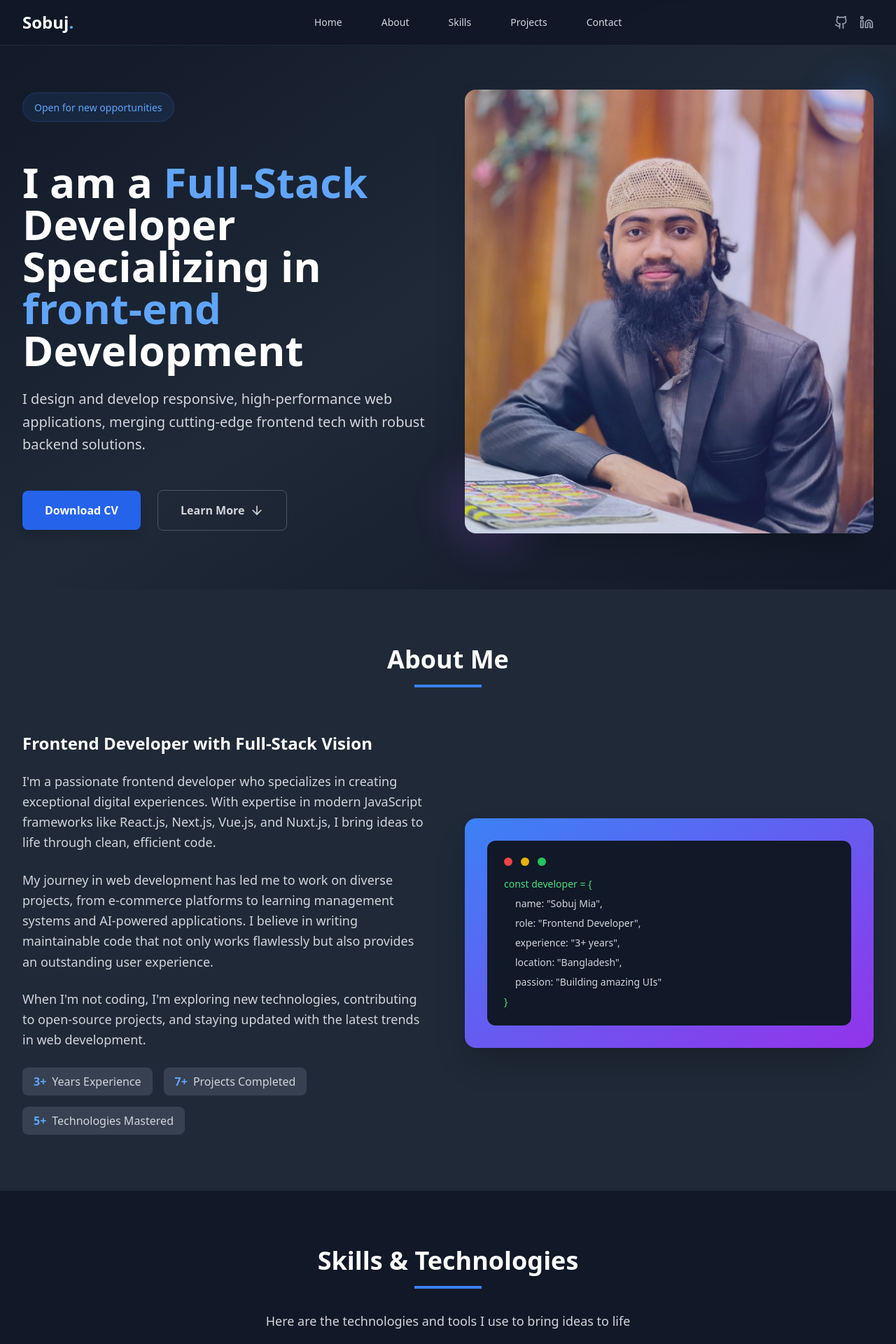
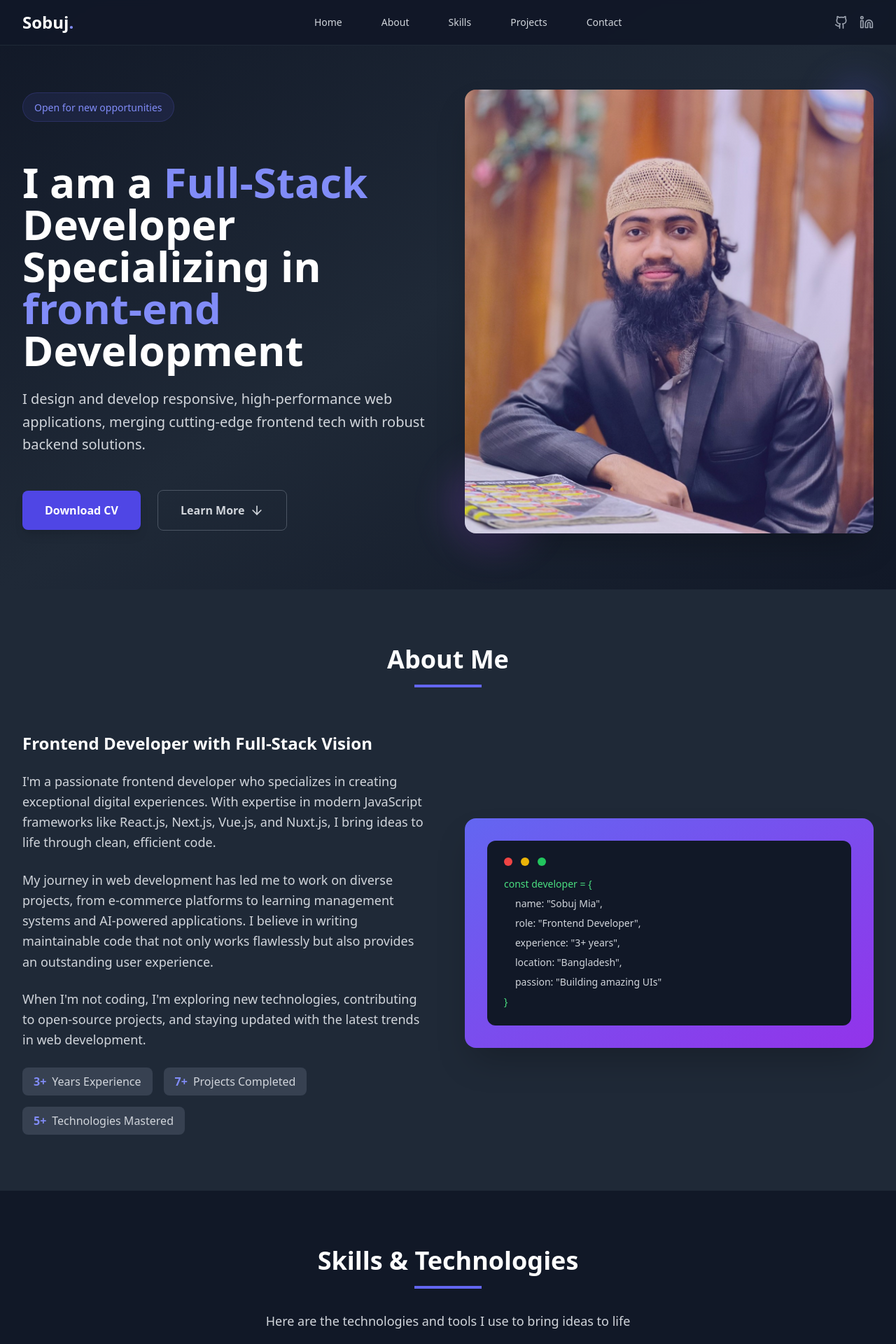
Before and after one commit to ssSobuj/dark-portfolio, a React (Vite) app: page / in a window 1280 px wide. Shown: the top 1920 px of the page at 70% size. Built offline with nearby package versions, Linux system fonts and the light colour scheme.

Commit message:
change primary color

```diff
--- a/src/components/About.tsx
+++ b/src/components/About.tsx
@@ -1,5 +1,4 @@
-
-import React from 'react';
+import React from "react";
 
 const About = () => {
   return (
@@ -7,7 +6,7 @@ const About = () => {
       <div className="max-w-7xl mx-auto px-4 sm:px-6 lg:px-8">
         <div className="text-center mb-16">
           <h2 className="text-4xl font-bold text-white mb-4">About Me</h2>
-          <div className="w-24 h-1 bg-blue-500 mx-auto mb-8"></div>
+          <div className="w-24 h-1 bg-indigo-500 mx-auto mb-8"></div>
         </div>
 
         <div className="grid lg:grid-cols-2 gap-12 items-center">
@@ -17,40 +16,46 @@ const About = () => {
             </h3>
 
             <p className="text-gray-300 text-lg leading-relaxed">
-              I'm a passionate frontend developer who specializes in creating exceptional digital experiences.
-              With expertise in modern JavaScript frameworks like React.js, Next.js, Vue.js, and Nuxt.js,
+              I'm a passionate frontend developer who specializes in creating
+              exceptional digital experiences. With expertise in modern
+              JavaScript frameworks like React.js, Next.js, Vue.js, and Nuxt.js,
               I bring ideas to life through clean, efficient code.
             </p>
 
             <p className="text-gray-300 text-lg leading-relaxed">
-              My journey in web development has led me to work on diverse projects, from e-commerce platforms
-              to learning management systems and AI-powered applications. I believe in writing maintainable code
-              that not only works flawlessly but also provides an outstanding user experience.
+              My journey in web development has led me to work on diverse
+              projects, from e-commerce platforms to learning management systems
+              and AI-powered applications. I believe in writing maintainable
+              code that not only works flawlessly but also provides an
+              outstanding user experience.
             </p>
 
             <p className="text-gray-300 text-lg leading-relaxed">
-              When I'm not coding, I'm exploring new technologies, contributing to open-source projects,
-              and staying updated with the latest trends in web development.
+              When I'm not coding, I'm exploring new technologies, contributing
+              to open-source projects, and staying updated with the latest
+              trends in web development.
             </p>
 
             <div className="flex flex-wrap gap-4 mt-8">
               <div className="bg-gray-700 px-4 py-2 rounded-lg">
-                <span className="text-blue-400 font-semibold">3+</span>
+                <span className="text-indigo-400 font-semibold">3+</span>
                 <span className="text-gray-300 ml-2">Years Experience</span>
               </div>
               <div className="bg-gray-700 px-4 py-2 rounded-lg">
-                <span className="text-blue-400 font-semibold">7+</span>
+                <span className="text-indigo-400 font-semibold">7+</span>
                 <span className="text-gray-300 ml-2">Projects Completed</span>
               </div>
               <div className="bg-gray-700 px-4 py-2 rounded-lg">
-                <span className="text-blue-400 font-semibold">5+</span>
-                <span className="text-gray-300 ml-2">Technologies Mastered</span>
+                <span className="text-indigo-400 font-semibold">5+</span>
+                <span className="text-gray-300 ml-2">
+                  Technologies Mastered
+                </span>
               </div>
             </div>
           </div>
 
           <div className="relative">
-            <div className="bg-gradient-to-br from-blue-500 to-purple-600 rounded-2xl p-8 shadow-2xl">
+            <div className="bg-gradient-to-br from-indigo-500 to-purple-600 rounded-2xl p-8 shadow-2xl">
               <div className="bg-gray-900 rounded-xl p-6 space-y-4">
                 <div className="flex items-center space-x-3">
                   <div className="w-3 h-3 bg-red-500 rounded-full"></div>
@@ -58,12 +63,24 @@ const About = () => {
                   <div className="w-3 h-3 bg-green-500 rounded-full"></div>
                 </div>
                 <div className="space-y-2">
-                  <div className="text-green-400 text-sm">const developer = {`{`}</div>
-                  <div className="text-gray-300 text-sm ml-4">name: "Sobuj Mia",</div>
-                  <div className="text-gray-300 text-sm ml-4">role: "Frontend Developer",</div>
-                  <div className="text-gray-300 text-sm ml-4">experience: "3+ years",</div>
-                  <div className="text-gray-300 text-sm ml-4">location: "Bangladesh",</div>
-                  <div className="text-gray-300 text-sm ml-4">passion: "Building amazing UIs"</div>
+                  <div className="text-green-400 text-sm">
+                    const developer = {`{`}
+                  </div>
+                  <div className="text-gray-300 text-sm ml-4">
+                    name: "Sobuj Mia",
+                  </div>
+                  <div className="text-gray-300 text-sm ml-4">
+                    role: "Frontend Developer",
+                  </div>
+                  <div className="text-gray-300 text-sm ml-4">
+                    experience: "3+ years",
+                  </div>
+                  <div className="text-gray-300 text-sm ml-4">
+                    location: "Bangladesh",
+                  </div>
+                  <div className="text-gray-300 text-sm ml-4">
+                    passion: "Building amazing UIs"
+                  </div>
                   <div className="text-green-400 text-sm">{`}`}</div>
                 </div>
               </div>
--- a/src/components/Hero.tsx
+++ b/src/components/Hero.tsx
@@ -30,19 +30,19 @@ const Hero = () => {
           {/* Text Content */}
           <div className="animate-fade-in text-center lg:text-left">
             <div className="mb-8">
-              <div className="inline-block px-4 py-2 bg-blue-500/10 border border-blue-500/20 rounded-full mb-6">
-                <span className="text-blue-400 text-sm font-medium">
+              <div className="inline-block px-4 py-2 bg-indigo-500/10 border border-indigo-500/20 rounded-full mb-6">
+                <span className="text-indigo-400 text-sm font-medium">
                   Open for new opportunities
                 </span>
               </div>
             </div>
 
             <h1 className="text-4xl sm:text-5xl lg:text-6xl font-bold text-white mb-6 leading-tight">
-              I am a <span className="text-blue-400">Full-Stack</span>
+              I am a <span className="text-indigo-400">Full-Stack</span>
               <br />
               Developer Specializing in
               <br />
-              <span className="text-blue-400">front-end</span> Development
+              <span className="text-indigo-400">front-end</span> Development
             </h1>
 
             <p className="text-xl text-gray-300 mb-12 leading-relaxed">
@@ -55,7 +55,7 @@ const Hero = () => {
               <a
                 href="/Md_Sabuj_Mia_Frontend_Developer_CV_2025.pdf"
                 download
-                className="bg-blue-600 hover:bg-blue-700 text-white px-8 py-4 rounded-lg font-semibold transition-all duration-300 transform hover:scale-105 shadow-lg hover:shadow-xl"
+                className="bg-indigo-600 hover:bg-indigo-700 text-white px-8 py-4 rounded-lg font-semibold transition-all duration-300 transform hover:scale-105 shadow-lg hover:shadow-xl"
               >
                 Download CV
               </a>
@@ -80,11 +80,11 @@ const Hero = () => {
                 className="w-full h-auto rounded-2xl shadow-2xl object-cover"
               />
               {/* Gradient overlay for better integration */}
-              <div className="absolute inset-0 bg-gradient-to-tr from-blue-500/20 to-purple-600/20 rounded-2xl"></div>
+              <div className="absolute inset-0 bg-gradient-to-tr from-indigo-500/20 to-purple-600/20 rounded-2xl"></div>
             </div>
 
             {/* Decorative elements */}
-            <div className="absolute -top-4 -right-4 w-20 h-20 bg-blue-500/20 rounded-full blur-xl"></div>
+            <div className="absolute -top-4 -right-4 w-20 h-20 bg-indigo-500/20 rounded-full blur-xl"></div>
             <div className="absolute -bottom-6 -left-6 w-32 h-32 bg-purple-500/20 rounded-full blur-xl"></div>
           </div>
         </div>
--- a/src/components/Navbar.tsx
+++ b/src/components/Navbar.tsx
@@ -1,27 +1,29 @@
-
-import React, { useState } from 'react';
-import { Github, Linkedin, Menu, X } from 'lucide-react';
+import React, { useState } from "react";
+import { Github, Linkedin, Menu, X } from "lucide-react";
 
 const Navbar = () => {
   const [isMenuOpen, setIsMenuOpen] = useState(false);
 
   const navItems = [
-    { name: 'Home', href: '#home' },
-    { name: 'About', href: '#about' },
-    { name: 'Skills', href: '#skills' },
-    { name: 'Projects', href: '#projects' },
-    { name: 'Contact', href: '#contact' },
+    { name: "Home", href: "#home" },
+    { name: "About", href: "#about" },
+    { name: "Skills", href: "#skills" },
+    { name: "Projects", href: "#projects" },
+    { name: "Contact", href: "#contact" },
   ];
 
-  const handleSmoothScroll = (e: React.MouseEvent<HTMLAnchorElement>, href: string) => {
+  const handleSmoothScroll = (
+    e: React.MouseEvent<HTMLAnchorElement>,
+    href: string
+  ) => {
     e.preventDefault();
-    const targetId = href.replace('#', '');
+    const targetId = href.replace("#", "");
     const targetElement = document.getElementById(targetId);
 
     if (targetElement) {
       targetElement.scrollIntoView({
-        behavior: 'smooth',
-        block: 'start'
+        behavior: "smooth",
+        block: "start",
       });
     }
 
@@ -34,7 +36,9 @@ const Navbar = () => {
       <div className="max-w-7xl mx-auto px-4 sm:px-6 lg:px-8">
         <div className="flex items-center justify-between h-16">
           <div className="flex-shrink-0">
-            <span className="text-2xl font-bold text-white">Sobuj<span className="text-blue-400">.</span></span>
+            <span className="text-2xl font-bold text-white">
+              Sobuj<span className="text-indigo-400">.</span>
+            </span>
           </div>
 
           {/* Desktop Navigation */}
--- a/src/components/Skills.tsx
+++ b/src/components/Skills.tsx
@@ -1,5 +1,4 @@
-
-import React from 'react';
+import React from "react";
 
 const Skills = () => {
   const skills = {
@@ -37,7 +36,7 @@ const Skills = () => {
 
   const getColorClasses = (color: string) => {
     const colors = {
-      blue: "border-blue-500 text-blue-400 bg-blue-500/10",
+      blue: "border-indigo-500 text-indigo-400 bg-indigo-500/10",
       green: "border-green-500 text-green-400 bg-green-500/10",
       purple: "border-purple-500 text-purple-400 bg-purple-500/10",
       orange: "border-orange-500 text-orange-400 bg-orange-500/10",
@@ -49,7 +48,7 @@ const Skills = () => {
 
   const getDotColor = (color: string) => {
     const colors = {
-      blue: "bg-blue-500",
+      blue: "bg-indigo-500",
       green: "bg-green-500",
       purple: "bg-purple-500",
       orange: "bg-orange-500",
@@ -63,8 +62,10 @@ const Skills = () => {
     <section id="skills" className="py-20 bg-gray-900">
       <div className="max-w-7xl mx-auto px-4 sm:px-6 lg:px-8">
         <div className="text-center mb-16">
-          <h2 className="text-4xl font-bold text-white mb-4">Skills & Technologies</h2>
-          <div className="w-24 h-1 bg-blue-500 mx-auto mb-8"></div>
+          <h2 className="text-4xl font-bold text-white mb-4">
+            Skills & Technologies
+          </h2>
+          <div className="w-24 h-1 bg-indigo-500 mx-auto mb-8"></div>
           <p className="text-gray-300 text-lg max-w-2xl mx-auto">
             Here are the technologies and tools I use to bring ideas to life
           </p>
@@ -77,7 +78,11 @@ const Skills = () => {
               className="bg-gray-800 rounded-xl p-6 border border-gray-700 hover:border-gray-600 transition-all duration-300 transform hover:scale-105"
             >
               <h3 className="text-xl font-semibold text-white mb-6 flex items-center">
-                <div className={`w-3 h-3 rounded-full mr-3 ${getDotColor(category.color)}`}></div>
+                <div
+                  className={`w-3 h-3 rounded-full mr-3 ${getDotColor(
+                    category.color
+                  )}`}
+                ></div>
                 {category.title}
               </h3>
 
@@ -85,7 +90,9 @@ const Skills = () => {
                 {category.skills.map((skill, skillIndex) => (
                   <div
                     key={skillIndex}
-                    className={`px-4 py-2 rounded-lg border transition-all duration-200 hover:scale-105 ${getColorClasses(category.color)}`}
+                    className={`px-4 py-2 rounded-lg border transition-all duration-200 hover:scale-105 ${getColorClasses(
+                      category.color
+                    )}`}
                   >
                     <span className="text-sm font-medium">{skill}</span>
                   </div>
@@ -97,7 +104,8 @@ const Skills = () => {
 
         <div className="mt-16 text-center">
           <p className="text-gray-400 text-lg">
-            Always learning and exploring new technologies to stay ahead of the curve
+            Always learning and exploring new technologies to stay ahead of the
+            curve
           </p>
         </div>
       </div>
--- a/src/pages/NotFound.tsx
+++ b/src/pages/NotFound.tsx
@@ -16,7 +16,7 @@ const NotFound = () => {
       <div className="text-center">
         <h1 className="text-4xl font-bold mb-4">404</h1>
         <p className="text-xl text-gray-600 mb-4">Oops! Page not found</p>
-        <a href="/" className="text-blue-500 hover:text-blue-700 underline">
+        <a href="/" className="text-indigo-500 hover:text-indigo-700 underline">
           Return to Home
         </a>
       </div>
```
Also changed, not shown: src/components/Contact.tsx (+42 -28 lines), src/components/Footer.tsx (+5 -5 lines), src/components/Projects.tsx (+66 -44 lines).
